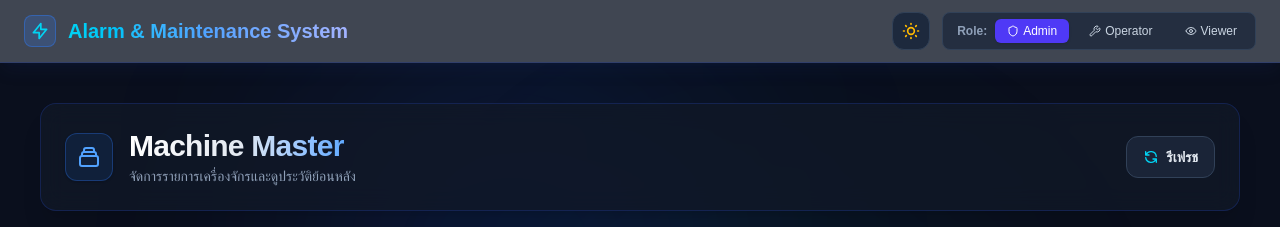
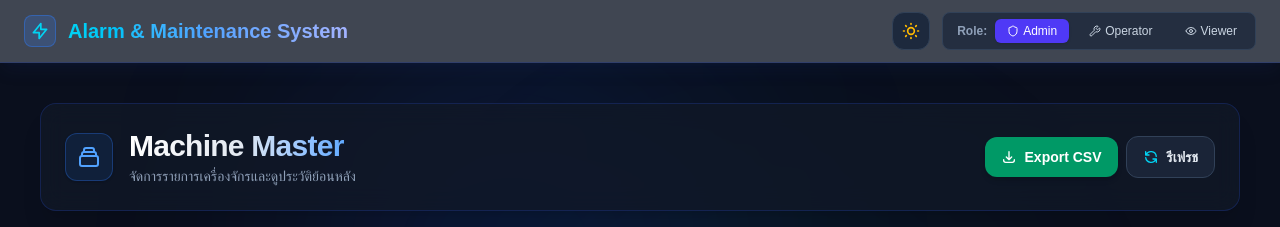
Before and after one commit to wannipa-s-source/alarm-maintenance-system, a Next.js app: page /machines in a window 1280 px wide. Shown: the top 227 px of the page. Built offline with nearby package versions, Linux system fonts and the light colour scheme; no server answers; the database is empty.

Commit message:
Add Role Context and Role-based Access Control

```diff
--- a/app/machines/page.tsx
+++ b/app/machines/page.tsx
@@ -20,6 +20,39 @@ export default function MachinesPage() {
   const fetchMachines = async () => {
     const { data } = await supabase.from('machines').select('*').order('created_at', { ascending: false });
     if (data) setMachines(data);
+  };
+
+  // 📥 ฟังก์ชันสำหรับแปลงข้อมูลและดาวน์โหลด CSV
+  const exportToCSV = () => {
+    if (machines.length === 0) {
+      toast.error('ไม่มีข้อมูลสำหรับส่งออก');
+      return;
+    }
+
+    const headers = ['Machine ID', 'Machine Name', 'Type', 'Location', 'Status'];
+    const rows = machines.map((m) => [
+      `"${m.machine_id || ''}"`,
+      `"${m.machine_name || ''}"`,
+      `"${m.machine_type || ''}"`,
+      `"${m.location || ''}"`,
+      `"${m.status || ''}"`,
+    ]);
+
+    const csvContent =
+      '\uFEFF' + [headers.join(','), ...rows.map((e) => e.join(','))].join('\n');
+
+    const blob = new Blob([csvContent], { type: 'text/csv;charset=utf-8;' });
+    const url = URL.createObjectURL(blob);
+    const link = document.createElement('a');
+
+    const dateStr = new Date().toISOString().slice(0, 10);
+    link.setAttribute('href', url);
+    link.setAttribute('download', `machines_report_${dateStr}.csv`);
+
+    document.body.appendChild(link);
+    link.click();
+    document.body.removeChild(link);
+    toast.success('ดาวน์โหลดไฟล์ CSV เรียบร้อยแล้ว!');
   };
 
   const handleSubmit = async (e: React.FormEvent) => {
@@ -109,7 +142,18 @@ export default function MachinesPage() {
           </div>
 
           <div className="flex items-center justify-end gap-2 pt-2 sm:pt-0 border-t sm:border-t-0 border-slate-200 dark:border-slate-800">
-            {/* ปุ่ม Refresh (ตัด ThemeToggle ออกจากหน้านี้แล้ว เหลือไว้แค่ปุ่มบน Header หลัก) */}
+            {/* ปุ่ม Export CSV */}
+            <button
+              onClick={exportToCSV}
+              className="inline-flex items-center justify-center gap-2 px-4 py-2.5 bg-emerald-600 hover:bg-emerald-500 text-white rounded-xl text-xs sm:text-sm font-semibold shadow-md transition-all duration-200 active:scale-95"
+            >
+              <svg className="w-4 h-4" fill="none" stroke="currentColor" viewBox="0 0 24 24">
+                <path strokeLinecap="round" strokeLinejoin="round" strokeWidth="2" d="M4 16v1a3 3 0 003 3h10a3 3 0 003-3v-1m-4-4l-4 4m0 0l-4-4m4 4V4" />
+              </svg>
+              <span>Export CSV</span>
+            </button>
+
+            {/* ปุ่ม Refresh */}
             <button
               onClick={fetchMachines}
               className="inline-flex items-center justify-center gap-2 px-4 py-2.5 bg-slate-100 hover:bg-slate-200 dark:bg-slate-800/80 dark:hover:bg-slate-700 text-slate-700 dark:text-slate-200 rounded-xl text-xs sm:text-sm font-semibold border border-slate-300 dark:border-slate-700 transition-all duration-200 active:scale-95"
@@ -222,7 +266,7 @@ export default function MachinesPage() {
         {/* รายการเครื่องจักร */}
         <div className="bg-white/80 dark:bg-[#111827]/80 backdrop-blur-md rounded-2xl border border-slate-200 dark:border-blue-900/40 shadow-lg overflow-hidden">
 
-          {/* Mobile View: การ์ดสำหรับจอมือถือ (< md) */}
+          {/* Mobile View */}
           <div className="block md:hidden divide-y divide-slate-200 dark:divide-slate-800">
             {machines.length === 0 ? (
               <div className="p-6 text-center text-slate-500">ไม่พบรายการเครื่องจักรในระบบ</div>
@@ -276,7 +320,7 @@ export default function MachinesPage() {
             )}
           </div>
 
-          {/* Desktop View: ตารางมาตรฐาน (>= md) */}
+          {/* Desktop View */}
           <div className="hidden md:block overflow-x-auto">
             <table className="w-full text-left border-collapse">
               <thead>
```
